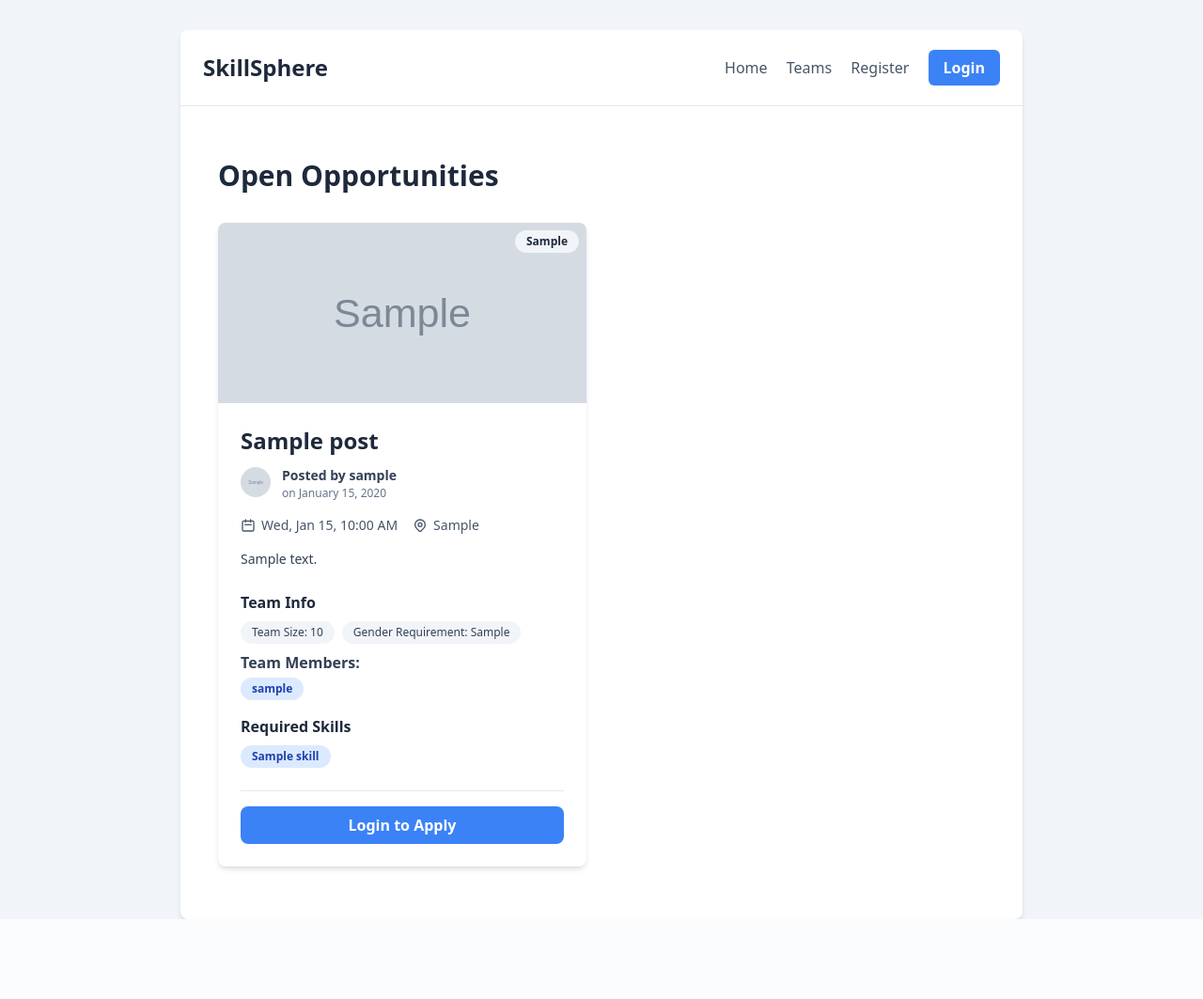
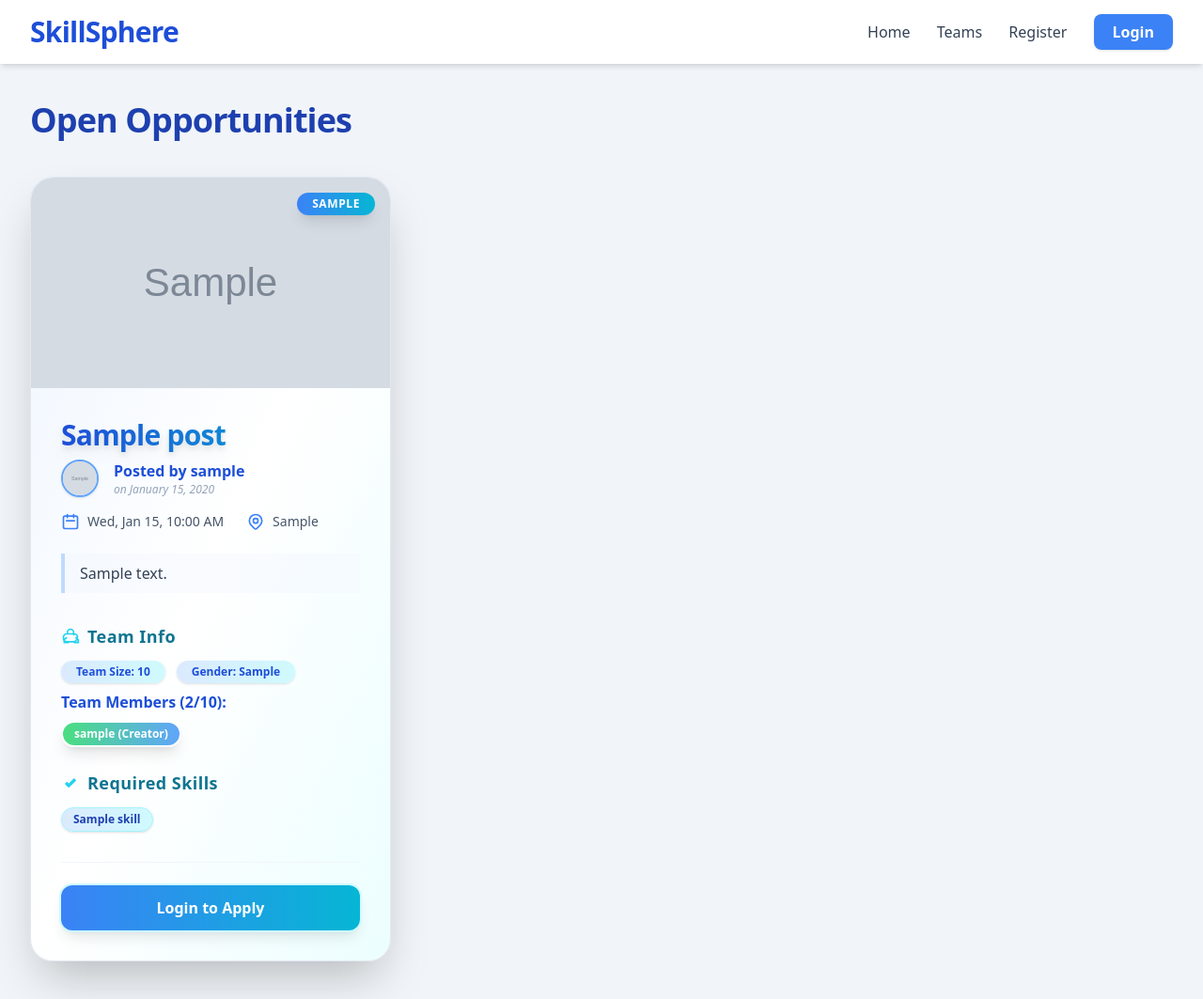
Before and after one commit to GOWTHAMK-byte/skillsphere, a Flask app: page / in a window 1280 px wide. Shown: the whole page at 94% size. Before the commit the page ends 978 px from the top, so only its background shows below. Run offline with Flask 3, Linux system fonts and the light colour scheme; tables that the repository leaves empty hold one stand-in row (values such as "Sample post"); grey boxes marked "Sample" are stand-in pictures; some libraries are stand-ins or nearby versions.

Commit message:
victory 1

```diff
--- a/app/templates/_post.html
+++ b/app/templates/_post.html
@@ -1,103 +1,125 @@
 <!-- app/templates/_post.html -->
-<div class="bg-white rounded-lg shadow-md overflow-hidden hover:shadow-xl transition-shadow duration-300">
+<div class="relative group bg-gradient-to-br from-blue-50 via-white to-cyan-50 rounded-3xl shadow-2xl overflow-hidden border border-slate-200 transition-transform duration-300 hover:scale-[1.025] hover:shadow-3xl">
+    <!-- Decorative SVG background -->
+    <svg class="absolute -top-10 -right-10 w-40 h-40 opacity-10 pointer-events-none" viewBox="0 0 100 100" fill="none">
+        <circle cx="50" cy="50" r="50" fill="url(#paint0_radial)" />
+        <defs>
+            <radialGradient id="paint0_radial" cx="0" cy="0" r="1" gradientTransform="translate(50 50) scale(50)" gradientUnits="userSpaceOnUse">
+                <stop stop-color="#38bdf8" />
+                <stop offset="1" stop-color="#6366f1" />
+            </radialGradient>
+        </defs>
+    </svg>
     <!-- Event Poster / Header -->
     <div class="relative">
         {% if post.event_poster_filename %}
-            <img src="{{ url_for('static', filename='posters/' + post.event_poster_filename) }}" alt="{{ post.event_name }} Poster" class="w-full h-48 object-cover">
+            <img src="{{ url_for('static', filename='posters/' + post.event_poster_filename) }}" alt="{{ post.event_name }} Poster" class="w-full h-56 object-cover object-center rounded-t-3xl group-hover:brightness-90 transition duration-300">
         {% else %}
-            <div class="w-full h-48 bg-gradient-to-r from-cyan-500 to-blue-500"></div>
+            <div class="w-full h-56 bg-gradient-to-r from-cyan-500 to-blue-500 flex items-center justify-center rounded-t-3xl">
+                <span class="text-4xl font-bold text-white opacity-60">No Poster</span>
+            </div>
         {% endif %}
-        <span class="absolute top-2 right-2 bg-slate-100 text-slate-800 text-xs font-semibold px-3 py-1 rounded-full">{{ post.event_type }}</span>
+        <span class="absolute top-4 right-4 bg-gradient-to-r from-blue-500 to-cyan-500 text-white text-xs font-bold px-4 py-1 rounded-full shadow-lg tracking-wider uppercase group-hover:scale-105 transition-transform">{{ post.event_type }}</span>
     </div>
 
-    <div class="p-6">
+    <div class="p-8 relative z-10">
         <!-- Event Name -->
-        <h2 class="text-2xl font-bold text-slate-800">{{ post.event_name }}</h2>
+    <h2 class="text-3xl font-extrabold text-transparent bg-clip-text bg-gradient-to-r from-blue-700 to-cyan-500 mb-2 tracking-tight drop-shadow-lg">{{ post.event_name }}</h2>
 
         <!-- Creator Info -->
-        <div class="flex items-center space-x-3 mt-2">
+    <div class="flex items-center space-x-4 mt-2 mb-4">
             <a href="{{ url_for('user', username=post.creator.username) }}" class="flex-shrink-0">
                 {% if post.creator.profile.avatar_filename %}
-                    <img src="{{ url_for('static', filename='avatars/' + post.creator.profile.avatar_filename) }}" class="w-8 h-8 rounded-full object-cover">
+                    <img src="{{ url_for('static', filename='avatars/' + post.creator.profile.avatar_filename) }}" class="w-10 h-10 rounded-full object-cover border-2 border-blue-400 shadow">
                 {% else %}
-                    <div class="w-8 h-8 bg-slate-200 rounded-full flex items-center justify-center">
-                        <span class="text-sm text-slate-500">{{ post.creator.username[0]|upper }}</span>
+                    <div class="w-10 h-10 bg-slate-200 rounded-full flex items-center justify-center border-2 border-blue-200">
+                        <span class="text-lg text-slate-500 font-bold">{{ post.creator.username[0]|upper }}</span>
                     </div>
                 {% endif %}
             </a>
             <div>
-                <a href="{{ url_for('user', username=post.creator.username) }}" class="text-sm font-semibold text-slate-700 hover:underline">Posted by {{ post.creator.username }}</a>
-                <p class="text-xs text-slate-500">on {{ post.timestamp.strftime('%B %d, %Y') }}</p>
+                <a href="{{ url_for('user', username=post.creator.username) }}" class="text-base font-semibold text-blue-700 hover:underline">Posted by {{ post.creator.username }}</a>
+                <p class="text-xs text-slate-400 italic">on {{ post.timestamp.strftime('%B %d, %Y') }}</p>
             </div>
         </div>
 
         <!-- Event Details -->
-        <div class="mt-4 flex items-start space-x-4 text-sm text-slate-600">
+    <div class="mt-2 flex flex-wrap gap-6 text-sm text-slate-600">
             {% if post.event_datetime %}
-                <div class="flex items-center space-x-1.5">
-                    <svg class="h-4 w-4" fill="none" viewBox="0 0 24 24" stroke="currentColor"><path stroke-linecap="round" stroke-linejoin="round" stroke-width="2" d="M8 7V3m8 4V3m-9 8h10M5 21h14a2 2 0 002-2V7a2 2 0 00-2-2H5a2 2 0 00-2 2v12a2 2 0 002 2z"/></svg>
-                    <span>{{ post.event_datetime.strftime('%a, %b %d, %I:%M %p') }}</span>
+                <div class="flex items-center gap-2">
+                    <svg class="h-5 w-5 text-blue-500" fill="none" viewBox="0 0 24 24" stroke="currentColor"><path stroke-linecap="round" stroke-linejoin="round" stroke-width="2" d="M8 7V3m8 4V3m-9 8h10M5 21h14a2 2 0 002-2V7a2 2 0 00-2-2H5a2 2 0 00-2 2v12a2 2 0 002 2z"/></svg>
+                    <span class="font-medium">{{ post.event_datetime.strftime('%a, %b %d, %I:%M %p') }}</span>
                 </div>
             {% endif %}
             {% if post.event_venue %}
-                 <div class="flex items-center space-x-1.5">
-                    <svg class="h-4 w-4" fill="none" viewBox="0 0 24 24" stroke="currentColor"><path stroke-linecap="round" stroke-linejoin="round" stroke-width="2" d="M17.657 16.657L13.414 20.9a1.998 1.998 0 01-2.827 0l-4.244-4.243a8 8 0 1111.314 0z"/><path stroke-linecap="round" stroke-linejoin="round" stroke-width="2" d="M15 11a3 3 0 11-6 0 3 3 0 016 0z"/></svg>
-                    <span>{{ post.event_venue }}</span>
+                 <div class="flex items-center gap-2">
+                    <svg class="h-5 w-5 text-blue-500" fill="none" viewBox="0 0 24 24" stroke="currentColor"><path stroke-linecap="round" stroke-linejoin="round" stroke-width="2" d="M17.657 16.657L13.414 20.9a1.998 1.998 0 01-2.827 0l-4.244-4.243a8 8 0 1111.314 0z"/><path stroke-linecap="round" stroke-linejoin="round" stroke-width="2" d="M15 11a3 3 0 11-6 0 3 3 0 016 0z"/></svg>
+                    <span class="font-medium">{{ post.event_venue }}</span>
                 </div>
             {% endif %}
         </div>
 
         <!-- Description -->
-        <p class="mt-4 text-sm text-slate-700">{{ post.description }}</p>
+    <p class="mt-6 text-base text-slate-700 leading-relaxed border-l-4 border-blue-200 pl-4 bg-blue-50/40 py-2">{{ post.description }}</p>
 
         <!-- Team & Skills -->
-        <div class="mt-6">
-            <h4 class="font-semibold text-slate-800 mb-2">Team Info</h4>
-            <div class="flex flex-wrap gap-2 text-xs">
-                <span class="bg-slate-100 text-slate-700 px-3 py-1 rounded-full">Team Size: {{ post.team_size or 'N/A' }}</span>
+        <div class="mt-8">
+            <h4 class="font-bold text-cyan-700 mb-3 text-lg tracking-wide flex items-center gap-2">
+                <svg class="h-5 w-5 text-cyan-400" fill="none" viewBox="0 0 24 24" stroke="currentColor"><path stroke-linecap="round" stroke-linejoin="round" stroke-width="2" d="M17 20h5v-2a4 4 0 00-3-3.87M9 20H4v-2a4 4 0 013-3.87m9-4V7a4 4 0 00-8 0v2m12 4v2a4 4 0 01-4 4H7a4 4 0 01-4-4v-2a4 4 0 014-4h10a4 4 0 014 4z"/></svg>
+                Team Info
+            </h4>
+            <div class="flex flex-wrap gap-3 text-xs mb-2">
+                <span class="bg-gradient-to-r from-blue-100 to-cyan-100 text-blue-700 px-4 py-1 rounded-full font-semibold shadow">Team Size: {{ post.team_size or 'N/A' }}</span>
                 {% if post.gender_requirement and post.gender_requirement != 'Any' %}
-                    <span class="bg-slate-100 text-slate-700 px-3 py-1 rounded-full">Gender Requirement: {{ post.gender_requirement }}</span>
+                    <span class="bg-gradient-to-r from-blue-100 to-cyan-100 text-blue-700 px-4 py-1 rounded-full font-semibold shadow">Gender: {{ post.gender_requirement }}</span>
                 {% endif %}
             </div>
             <div class="mt-2">
-                <span class="font-semibold text-slate-700">Team Members:</span>
-                <ul class="flex flex-wrap gap-2 mt-1">
+                {% set teammate_count = (post.teammates|length if post.teammates else 0) + 1 %}
+                <span class="font-semibold text-blue-700">
+                    Team Members ({{ teammate_count }}/{{ post.team_size or 'N/A' }}):
+                </span>
+                <ul class="flex flex-wrap gap-2 mt-2">
+                    <li class="bg-gradient-to-r from-green-400 to-blue-400 text-white px-3 py-1 rounded-full text-xs font-bold shadow-lg border-2 border-white">
+                        {{ post.creator.username }} (Creator)
+                    </li>
                     {% for member in post.teammates %}
-                        <li class="bg-blue-100 text-blue-800 px-3 py-1 rounded-full text-xs font-semibold">
+                        {% if member != post.creator %}
+                        <li class="bg-blue-100 text-blue-800 px-3 py-1 rounded-full text-xs font-semibold shadow border border-blue-200">
                             {{ member.username }}{% if member == current_user %} (You){% endif %}
                         </li>
-                    {% else %}
-                        <li class="text-slate-500">No team members yet.</li>
+                        {% endif %}
                     {% endfor %}
                 </ul>
             </div>
 
             {% if post.required_skills %}
-            <h4 class="font-semibold text-slate-800 mt-4 mb-2">Required Skills</h4>
+            <h4 class="font-bold text-cyan-700 mt-6 mb-3 text-lg tracking-wide flex items-center gap-2">
+                <svg class="h-5 w-5 text-cyan-400" fill="none" viewBox="0 0 24 24" stroke="currentColor"><path stroke-linecap="round" stroke-linejoin="round" stroke-width="2" d="M9.75 17L6 13.25l1.41-1.41L9.75 14.17l6.84-6.84L18 8.75z"/></svg>
+                Required Skills
+            </h4>
             <div class="flex flex-wrap gap-2">
                 {% for skill in post.required_skills %}
-                    <span class="bg-blue-100 text-blue-800 text-xs font-semibold px-3 py-1 rounded-full">{{ skill.name }}</span>
+                    <span class="bg-gradient-to-r from-blue-100 to-cyan-100 text-blue-800 text-xs font-semibold px-3 py-1 rounded-full shadow border border-cyan-200">{{ skill.name }}</span>
                 {% endfor %}
             </div>
             {% endif %}
         </div>
 
         <!-- Actions: Apply or Manage -->
-        <div class="mt-6 pt-4 border-t border-slate-200">
+        <div class="mt-8 pt-6 border-t border-slate-100 flex flex-col gap-3">
             {% if post.creator == current_user %}
-                <a href="{{ url_for('manage_post', post_id=post.id) }}" class="w-full text-center block bg-slate-200 hover:bg-slate-300 text-slate-800 font-bold py-2 px-4 rounded-lg">
-                    Manage Applicants
-                </a>
+                <a href="{{ url_for('manage_post', post_id=post.id) }}" class="w-full text-center block bg-gradient-to-r from-slate-200 to-slate-300 hover:from-slate-300 hover:to-slate-400 text-slate-800 font-bold py-3 px-4 rounded-xl shadow-lg ring-2 ring-blue-100 transition-all duration-200">Manage Applicants</a>
             {% elif current_user.is_authenticated %}
                 {% if app_status and post.id in app_status %}
-                    <span class="w-full text-center block bg-green-100 text-green-800 font-bold py-2 px-4 rounded-lg inline-block">Applied ({{ app_status[post.id] }})</span>
+                    <span class="w-full text-center block bg-green-100 text-green-800 font-bold py-3 px-4 rounded-xl shadow ring-2 ring-green-200">Applied ({{ app_status[post.id] }})</span>
                 {% else %}
                     <form action="{{ url_for('apply_to_post', post_id=post.id) }}" method="post">
-                        <button type="submit" class="w-full text-center bg-blue-500 hover:bg-blue-600 text-white font-bold py-2 px-4 rounded-lg">Apply Now</button>
+                        <button type="submit" class="w-full text-center bg-gradient-to-r from-blue-500 to-cyan-500 hover:from-blue-600 hover:to-cyan-600 text-white font-bold py-3 px-4 rounded-xl shadow-lg ring-2 ring-cyan-100 transition-all duration-200">Apply Now</button>
                     </form>
                 {% endif %}
             {% else %}
-                <a href="{{ url_for('login') }}" class="w-full text-center block bg-blue-500 hover:bg-blue-600 text-white font-bold py-2 px-4 rounded-lg">Login to Apply</a>
+                <a href="{{ url_for('login') }}" class="w-full text-center block bg-gradient-to-r from-blue-500 to-cyan-500 hover:from-blue-600 hover:to-cyan-600 text-white font-bold py-3 px-4 rounded-xl shadow-lg ring-2 ring-cyan-100 transition-all duration-200">Login to Apply</a>
             {% endif %}
         </div>
     </div>
--- a/app/templates/base.html
+++ b/app/templates/base.html
@@ -14,29 +14,31 @@
 <body class="bg-slate-100 font-sans">
     <script src="https://cdn.jsdelivr.net/npm/@yaireo/tagify"></script>
     <script src="https://cdn.jsdelivr.net/npm/@yaireo/tagify/dist/tagify.polyfills.min.js"></script>
-    <div class="container mx-auto mt-8 max-w-4xl bg-white rounded-lg shadow-md">
-
-        <header class="p-6 border-b border-slate-200 flex justify-between items-center">
-            <h1 class="text-2xl font-bold text-slate-800">
+    <div class="min-h-screen bg-slate-100">
+        <header class="w-full bg-white shadow-md sticky top-0 z-50">
+            <div class="max-w-full mx-auto px-8 py-4 flex justify-between items-center">
+                <h1 class="text-3xl font-extrabold text-blue-700 tracking-tight">
                     <a href="{{ url_for('index') }}">SkillSphere</a>
                 </h1>
-            <nav class="space-x-4">
-                <a href="{{ url_for('index') }}" class="text-slate-600 hover:text-slate-900">Home</a>
-                <a href="{{ url_for('teams') }}" class="text-slate-600 hover:text-slate-900">Teams</a>
+                <nav class="space-x-6">
+                    <a href="{{ url_for('index') }}" class="text-slate-700 hover:text-blue-700 font-medium transition">Home</a>
+                    <a href="{{ url_for('teams') }}" class="text-slate-700 hover:text-blue-700 font-medium transition">Teams</a>
                     {% if current_user.is_anonymous %}
-                <a href="{{ url_for('register') }}" class="text-slate-600 hover:text-slate-900">Register</a>
-                <a href="{{ url_for('login') }}" class="bg-blue-500 hover:bg-blue-600 text-white font-semibold px-4 py-2 rounded-md">Login</a>
+                    <a href="{{ url_for('register') }}" class="text-slate-700 hover:text-blue-700 font-medium transition">Register</a>
+                    <a href="{{ url_for('login') }}" class="bg-blue-500 hover:bg-blue-600 text-white font-semibold px-5 py-2 rounded-lg shadow transition">Login</a>
                     {% else %}
-                <a href="{{ url_for('user', username=current_user.username) }}" class="text-slate-600 hover:text-slate-900">Profile</a>
-                <a href="{{ url_for('logout') }}" class="text-slate-600 hover:text-slate-900">Logout</a>
+                    <a href="{{ url_for('user', username=current_user.username) }}" class="text-slate-700 hover:text-blue-700 font-medium transition">Profile</a>
+                    <a href="{{ url_for('logout') }}" class="text-slate-700 hover:text-blue-700 font-medium transition">Logout</a>
                     {% endif %}
                 </nav>
+            </div>
         </header>
 
-        <main class="p-6">
+        <main class="w-full px-0">
+            <div class="max-w-full mx-auto">
                 {% with messages = get_flashed_messages(with_categories=true) %}
                 {% if messages %}
-                <div class="mb-6">
+                    <div class="mb-6 px-8">
                     {% for category, message in messages %}
                         {% set color = 'blue' if category == 'message' else 'green' if category == 'success' else 'red' if category == 'danger' else 'yellow' %}
                         <div class="bg-{{ color }}-100 border-l-4 border-{{ color }}-500 text-{{ color }}-700 p-4 rounded-md" role="alert">
@@ -48,8 +50,8 @@
                 {% endwith %}
 
                 {% block content %}{% endblock %}
+            </div>
         </main>
-
     </div>
 </body>
 </html>
--- a/app/templates/index.html
+++ b/app/templates/index.html
@@ -1,23 +1,21 @@
 {% extends 'base.html' %}
 
 {% block content %}
-<div class="max-w-5xl mx-auto py-8 px-4">
-    <div class="flex justify-between items-center mb-8">
-        <h1 class="text-3xl font-bold text-slate-800">Open Opportunities</h1>
+<div class="w-full py-10 px-0">
+    <div class="flex justify-between items-center mb-10 px-8">
+        <h1 class="text-4xl font-extrabold text-blue-800 tracking-tight">Open Opportunities</h1>
         {% if current_user.is_authenticated %}
-            <a href="{{ url_for('create_post') }}" class="inline-block px-4 py-2 bg-blue-500 hover:bg-blue-600 text-white font-semibold rounded-lg text-sm transition-colors">
+            <a href="{{ url_for('create_post') }}" class="inline-block px-6 py-3 bg-gradient-to-r from-blue-500 to-cyan-500 hover:from-blue-600 hover:to-cyan-600 text-white font-bold rounded-xl text-base shadow transition-all">
                 + Create Post
             </a>
         {% endif %}
     </div>
-
-
-    <div class="grid grid-cols-1 md:grid-cols-2 gap-8">
+    <div class="grid grid-cols-1 md:grid-cols-2 lg:grid-cols-3 gap-8 px-8">
         {% for post in posts %}
             {% include '_post.html' %}
         {% else %}
-            <div class="md:col-span-2 bg-white p-8 rounded-lg shadow-md text-center">
-                <p class="text-slate-600">No posts have been created yet. Be the first!</p>
+            <div class="col-span-full bg-white p-12 rounded-xl shadow-lg text-center">
+                <p class="text-slate-600 text-lg">No posts have been created yet. Be the first!</p>
             </div>
         {% endfor %}
     </div>
```
Lines whose indentation alone changed are shown as unchanged.
